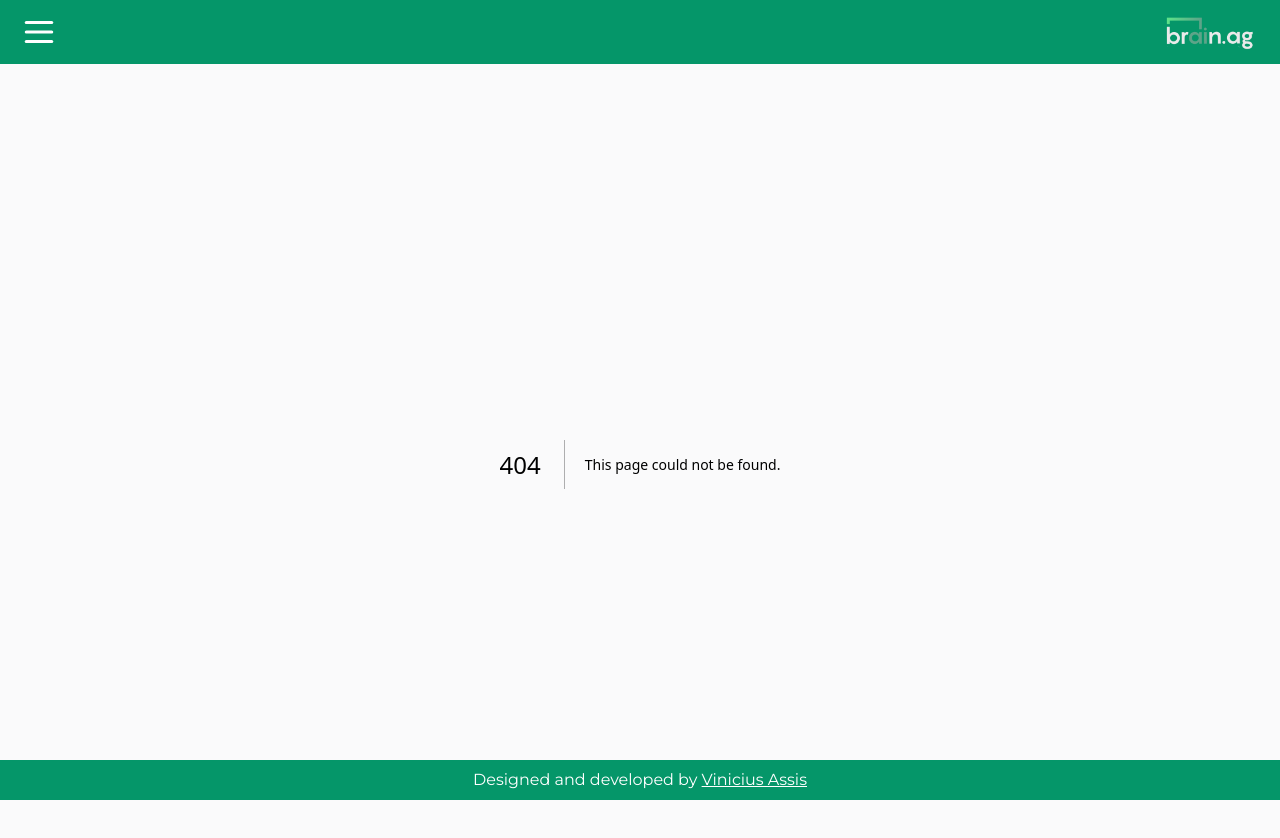
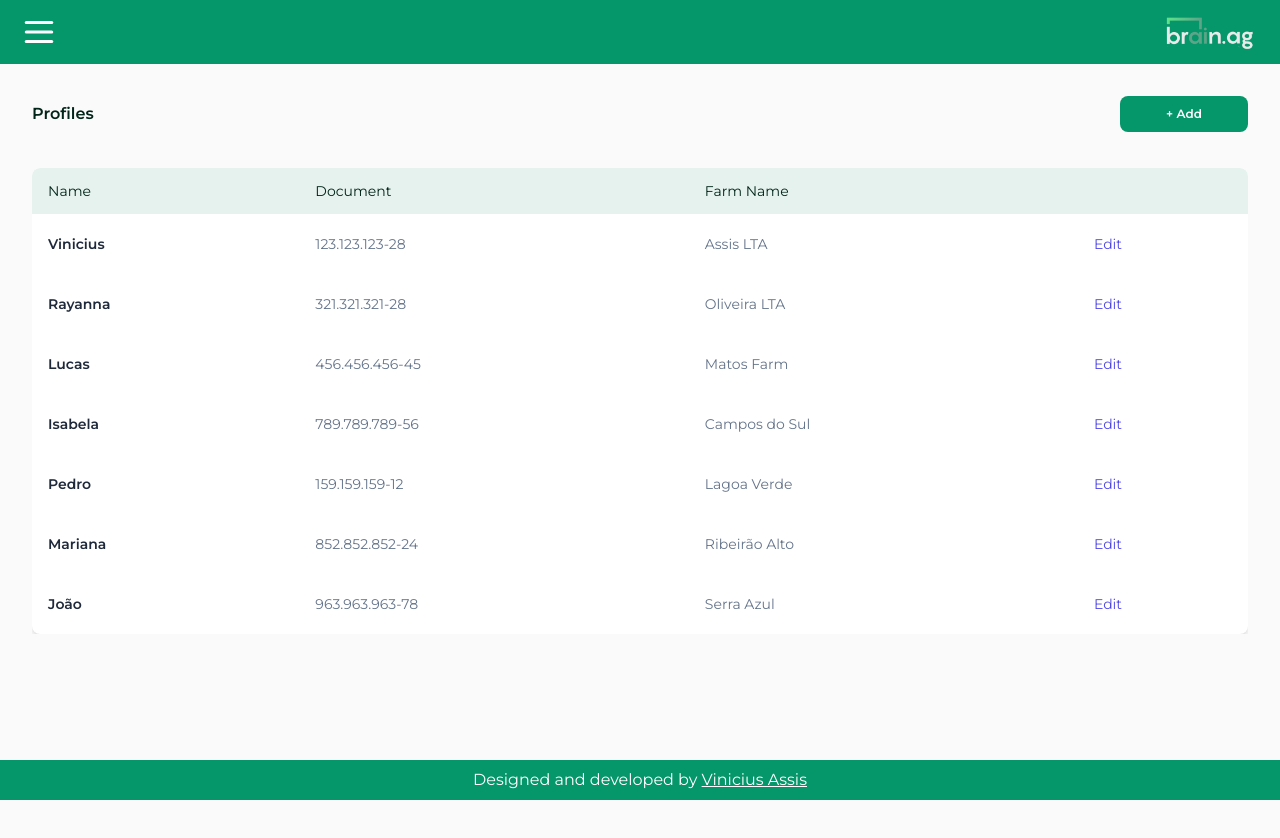
Before and after one commit to vinicius-assis/brain-agriculture, a Next.js app: page /profiles in a window 1280 px wide. Before the commit this address had no page. Shown: the top 838 px of the page. After the commit the page ends 800 px from the top, so only its background shows below. Built offline with nearby package versions, Linux system fonts and the light colour scheme.

Commit message:
feat: create farms and profiles pages

```diff
--- /dev/null
+++ b/src/app/farms/page.tsx
@@ -0,0 +1,32 @@
+"use client";
+import Table from "../components/Table";
+import Menu from "../components/Menu";
+import FarmForm from "../components/FarmForm";
+import { PROFILES_DATA, TABLE_HEADERS_DATA } from "../components/Table/data";
+import Typography from "../components/Typography";
+import Button from "../components/Button";
+import { useDispatch, useSelector } from "react-redux";
+import { toggleForm } from "../../../store/reducers/actions";
+import { getFormState } from "../../../store/reducers/selectors";
+
+export default function Farms() {
+  const dispatch = useDispatch();
+  const showForm = useSelector(getFormState);
+  const handleCloseForm = () => dispatch(toggleForm());
+
+  return (
+    <div className="p-8 h-[calc(100vh-104px)] overflow-hidden">
+      <Menu />
+      <FarmForm show={showForm} onClose={handleCloseForm} />
+      <div className="flex items-center justify-between">
+        <Typography className="text-base-semi">Farms</Typography>
+        <Button variant="sm" onClick={() => dispatch(toggleForm())}>
+          + Add
+        </Button>
+      </div>
+      <div className="w-full flex gap-6 mt-9 overflow-auto">
+        <Table headers={TABLE_HEADERS_DATA} rows={PROFILES_DATA} />
+      </div>
+    </div>
+  );
+}
--- /dev/null
+++ b/src/app/profiles/page.tsx
@@ -0,0 +1,32 @@
+"use client";
+import Table from "../components/Table";
+import Menu from "../components/Menu";
+import FarmForm from "../components/FarmForm";
+import { PROFILES_DATA, TABLE_HEADERS_DATA } from "../components/Table/data";
+import Typography from "../components/Typography";
+import Button from "../components/Button";
+import { useDispatch, useSelector } from "react-redux";
+import { toggleForm } from "../../../store/reducers/actions";
+import { getFormState } from "../../../store/reducers/selectors";
+
+export default function Profiles() {
+  const dispatch = useDispatch();
+  const showForm = useSelector(getFormState);
+  const handleCloseForm = () => dispatch(toggleForm());
+
+  return (
+    <div className="p-8 h-[calc(100vh-104px)] overflow-hidden">
+      <Menu />
+      <FarmForm show={showForm} onClose={handleCloseForm} />
+      <div className="flex items-center justify-between">
+        <Typography className="text-base-semi">Profiles</Typography>
+        <Button variant="sm" onClick={() => dispatch(toggleForm())}>
+          + Add
+        </Button>
+      </div>
+      <div className="w-full flex gap-6 mt-9 overflow-auto">
+        <Table headers={TABLE_HEADERS_DATA} rows={PROFILES_DATA} />
+      </div>
+    </div>
+  );
+}
```
